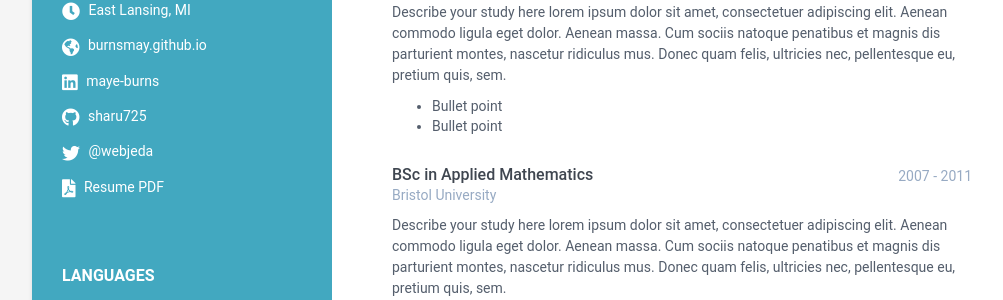
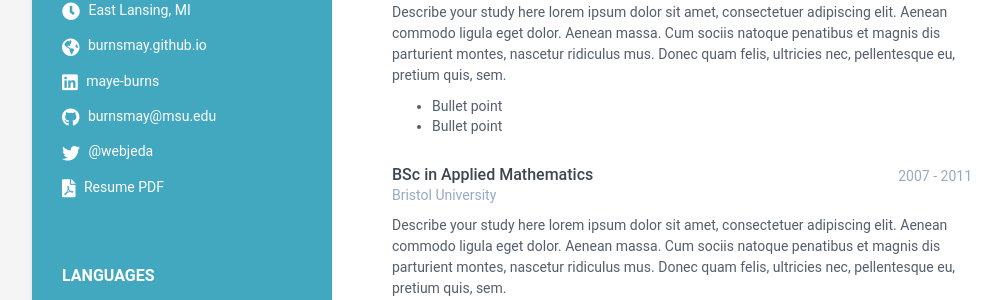
Before and after one commit to burnsmay/burnsmay.github.io, a Jekyll site: the page built from index.html, in a window 1280 px wide and 900 px high. Shown: the part 382-682 px from the top of the window, without its empty margins (108-1111 px from the left). Built offline with Jekyll 4.4.1, drawn with Linux system fonts in a browser that asks for light colours.

Commit message:
Update data.yml add github

```diff
--- a/_data/data.yml
+++ b/_data/data.yml
@@ -18,7 +18,7 @@ sidebar:
     timezone: East Lansing, MI
     website: burnsmay.github.io #do not add http://
     linkedin: maye-burns
-    github: sharu725
+    github: burnsmay@msu.edu
     telegram: # add your nickname without '@' sign
     gitlab:
     bitbucket:
```
